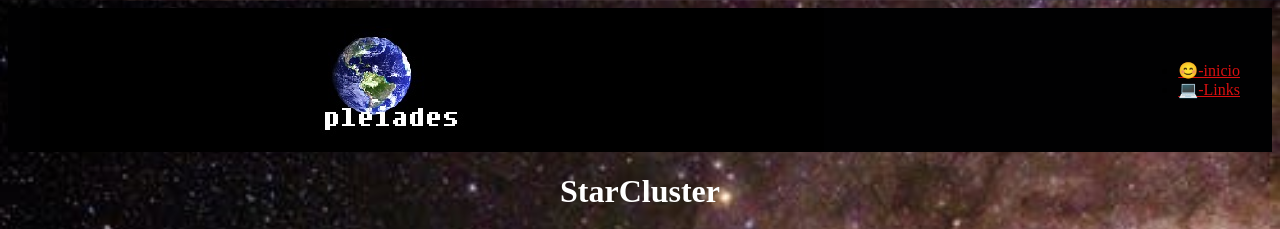
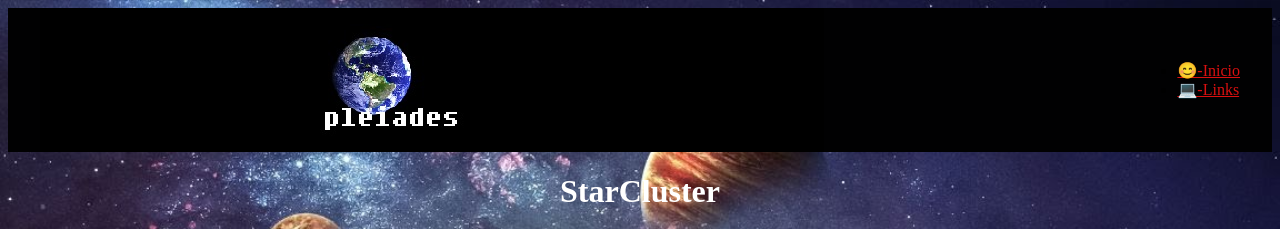
Before and after one commit to Lanzin157/Pleiades, a plain HTML site: page index.html in a window 1280 px wide. Shown: the top 229 px of the page. Drawn offline with Linux system fonts and the light colour scheme.

Commit message:
nova att do bglh

```diff
--- a/index.html
+++ b/index.html
@@ -11,7 +11,7 @@
         <header class="cabecalho">
             <img class="logo" alt="logo" src="banner.jpg">
             <ul>
-                <li><a class="menu" href="index.html"> 😊-inicio</a></li>
+                <li><a class="menu" href="index.html"> 😊-Inicio</a></li>
                 <li><a class="menu" href="links.html"> 💻-Links</a></li>
             </ul>
         </header>
--- a/style.css
+++ b/style.css
@@ -1,5 +1,5 @@
 body {
-    background: url(galaxia.jpeg);
+    background: url(planetas.jpg);
     background-size: cover;
     background-repeat: attachement;
     background-attachment: fixed;
```
Also changed, not shown: links.html (+1 -1 lines).
